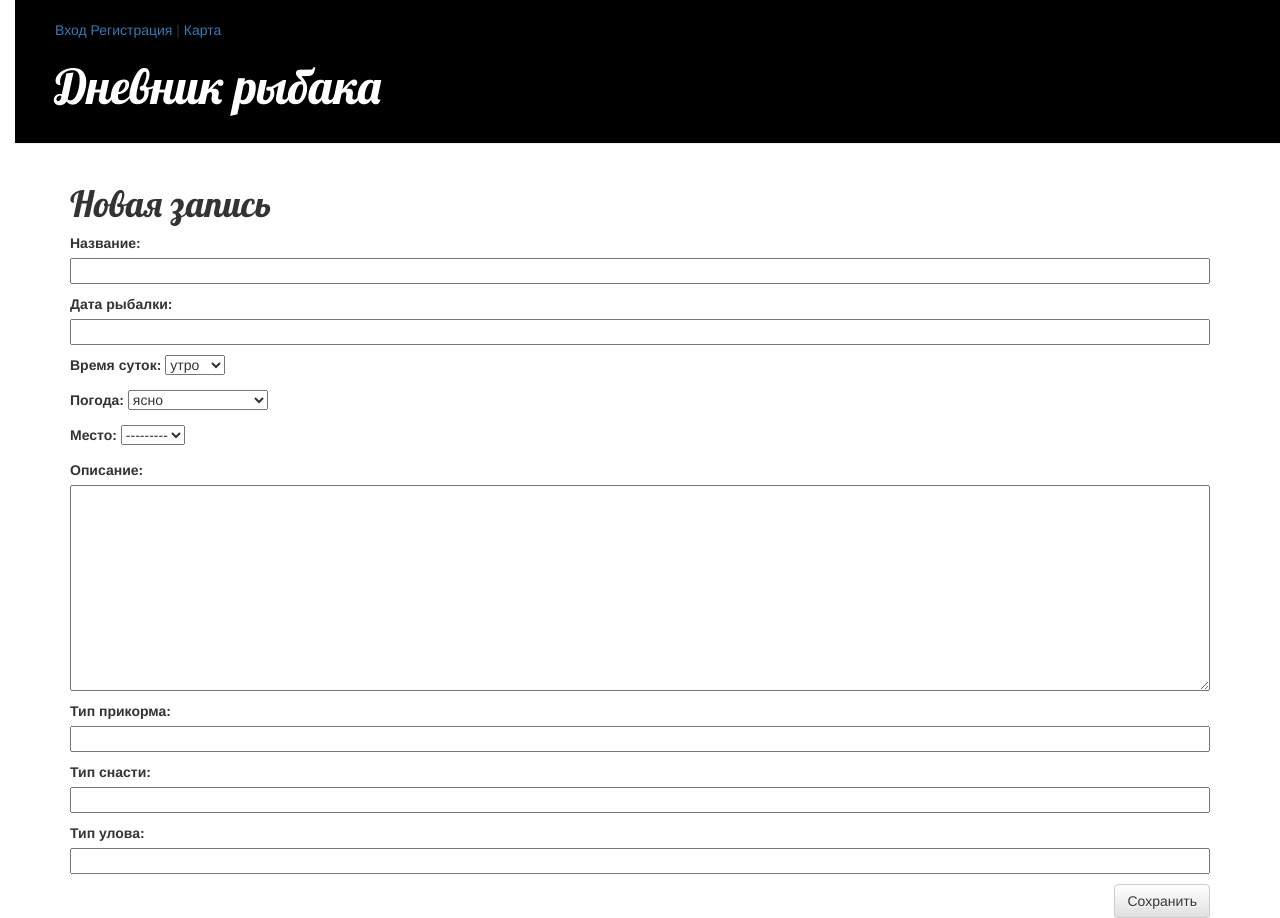
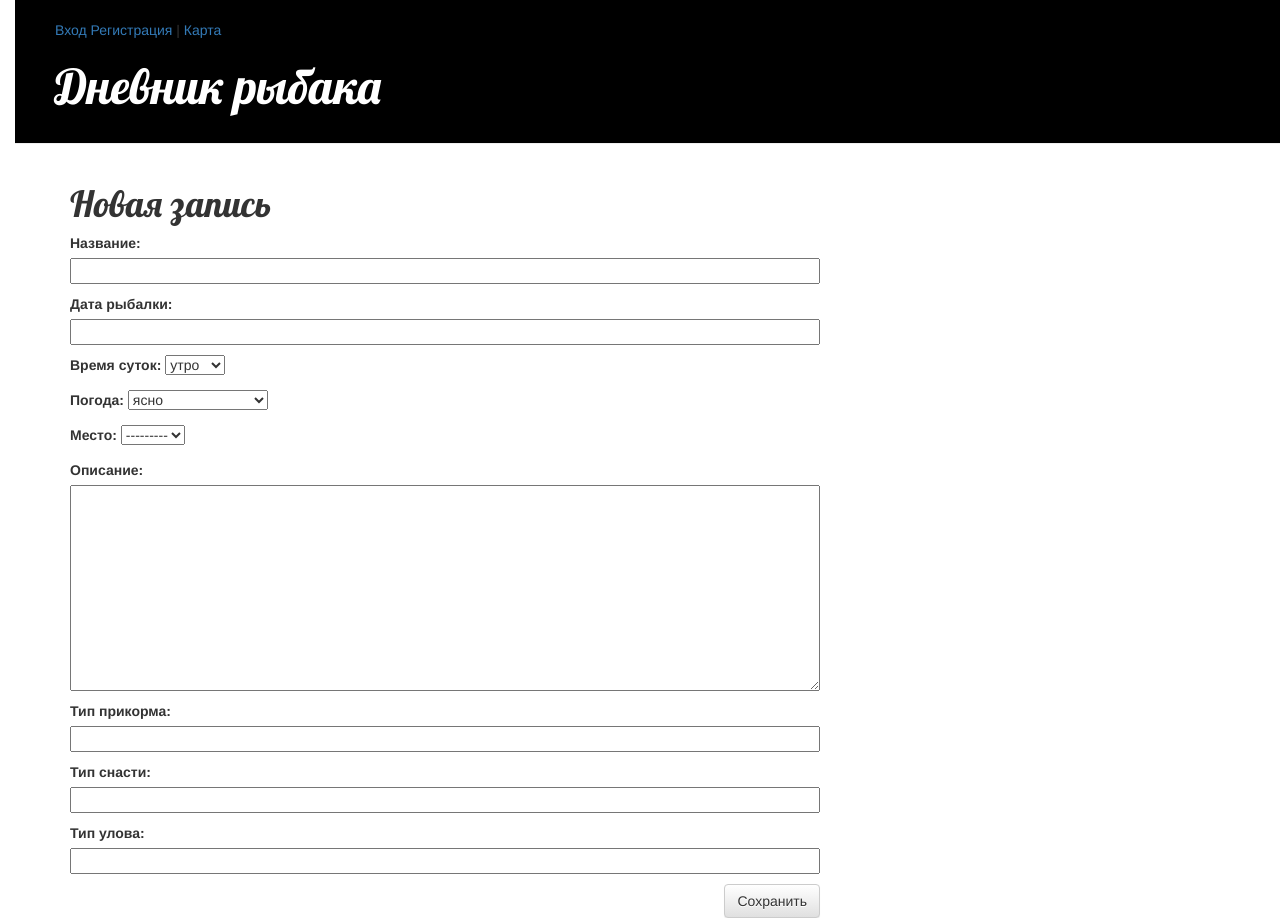
Before and after one commit to ddarling-ddarkling/fisherman-s_diary, a Django app: page /diary/new/ in a window 1280 px wide. Run offline with Django 3.2, Linux system fonts and the light colour scheme; data that the repository does not hold is empty; some libraries are stand-ins or nearby versions.

Commit message:
change col for body

```diff
--- a/mysite/templates/base.html
+++ b/mysite/templates/base.html
@@ -34,7 +34,7 @@
 
         <div class="content container">
             <div class="row">
-                <div class="col-md-12 col-12 col-sm-12">
+                <div class="col-md-8 col-12 col-sm-12">
                 {% block content %}
                 {% endblock %}
                 </div>
```
